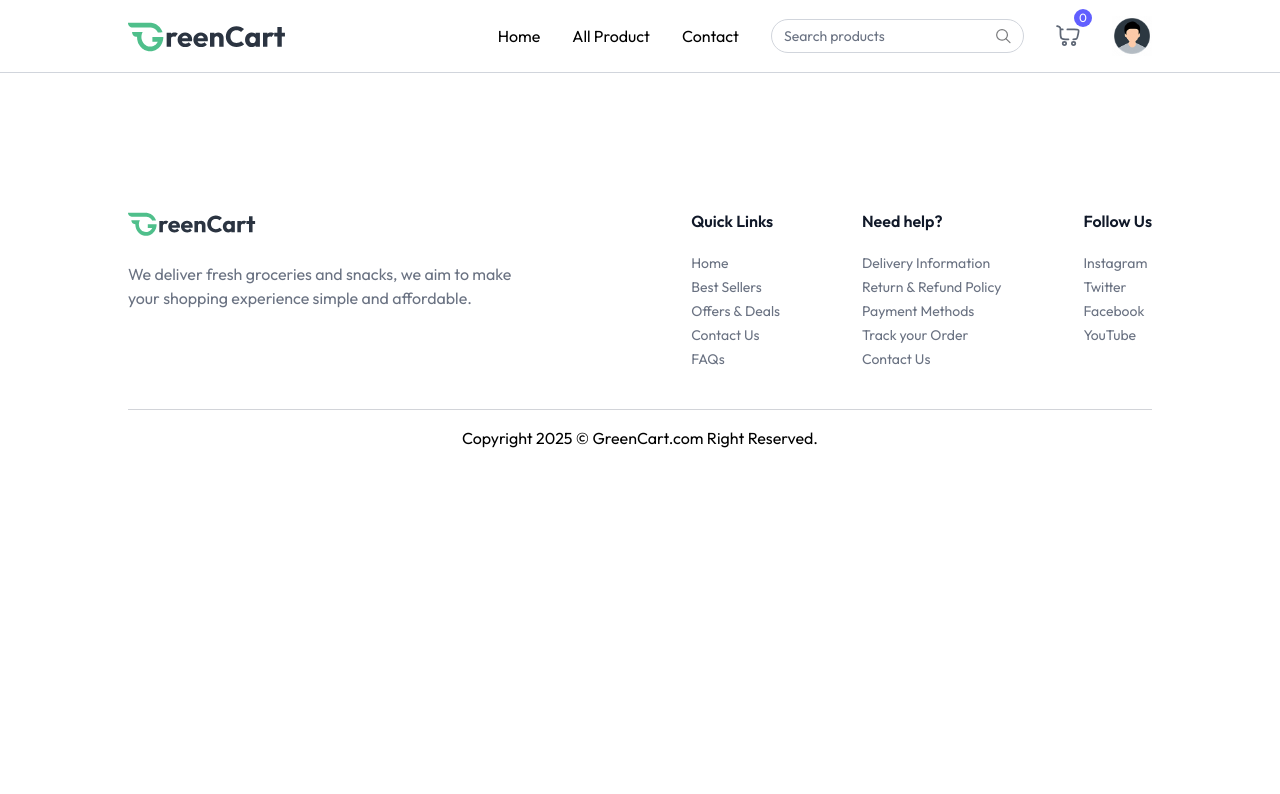
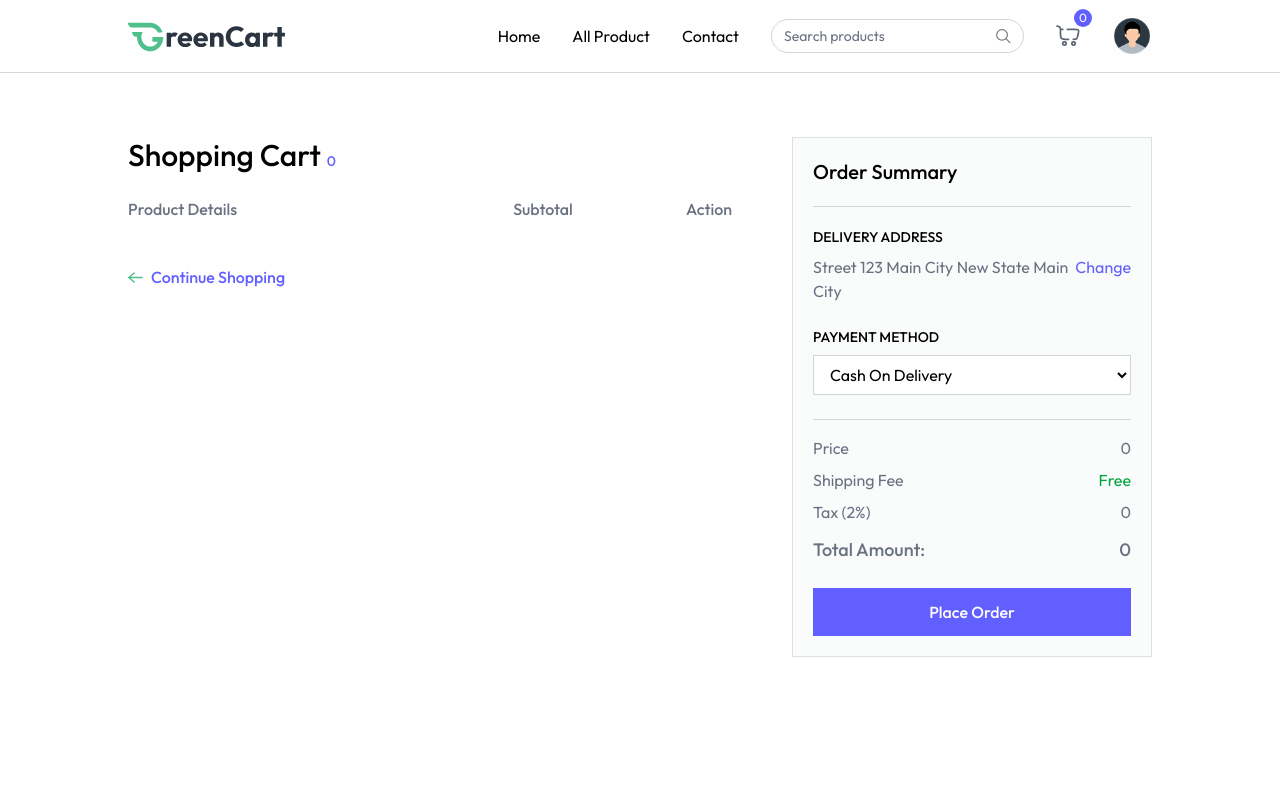
Before and after one commit to ShravaniSindagi00/EcoCart, a React (Vite) app: page /cart in a window 1280 px wide. Shown: the top 794 px of the page. Built offline with nearby package versions, Linux system fonts and the light colour scheme.

Commit message:
cart update

```diff
--- a/src/App.jsx
+++ b/src/App.jsx
@@ -9,6 +9,7 @@ import Login from './components/Login'
 import AllProducts from './pages/AllProducts'
 import ProductCategory from './pages/ProductCategory'
 import ProductDetails from './pages/ProductDetails'
+import Cart from './pages/Cart'
 
 const App = () => {
 const isSellerPath = useLocation().pathname.includes("seller");
@@ -26,6 +27,7 @@ const {showUserLogin} = useAppContext()
           <Route path='/products' element ={<AllProducts/>}/>
           <Route path='/products/:category' element ={<ProductCategory/>}/>
           <Route path='/products/:category/:id' element ={<ProductDetails/>}/>
+          <Route path='/cart' element ={<Cart/>}/>
         </Routes>
       </div>
      {!isSellerPath && <Footer/>}
--- /dev/null
+++ b/src/pages/Cart.jsx
@@ -0,0 +1,152 @@
+import { useEffect, useState } from "react"
+import { useAppContext } from "../context/AppContext"
+import { dummyAddress } from "../assets/greencart_assets/assets"
+import { assets } from '../assets/greencart_assets/assets'
+
+const Cart = () => {
+
+
+
+    const {products, currency, cartItems, removeFromCart, getCartCount, updayeCartItem, navigate, getCartAmount} = useAppContext()
+    const [cartArray, setCartArray] = useState([])
+    const [addresses, setAddresses] = useState(dummyAddress)
+
+
+
+ const [showAddress, setShowAddress] = useState(false)
+ const [selectedAddress, setSelectedAddress] = useState(dummyAddress[0])
+ const [paymentOption, setPaymentOption] = useState("COD")
+
+ const getCart = () =>{
+    let tempArray = []
+    for(const key in cartItems){
+        const product = products.find((item)=> item._id === key)
+        product.quantity = cartItems[key]
+        tempArray.push(product)
+    }
+    setCartArray(tempArray)
+ }
+
+const placeOrder = async () => {
+
+}
+
+
+useEffect(()=>{
+if(products.length >0 && cartItems){
+    getCart()
+}
+ }, [products, cartItems])
+
+
+    return  products.length >0 && cartItems ?  (
+        <div className="flex flex-col md:flex-row mt-16">
+            <div className='flex-1 max-w-4xl'>
+                <h1 className="text-3xl font-medium mb-6">
+                    Shopping Cart <span className="text-sm text-indigo-500">{getCartCount()}</span>
+                </h1>
+
+                <div className="grid grid-cols-[2fr_1fr_1fr] text-gray-500 text-base font-medium pb-3">
+                    <p className="text-left">Product Details</p>
+                    <p className="text-center">Subtotal</p>
+                    <p className="text-center">Action</p>
+                </div>
+
+                {cartArray.map((product, index) => (
+                    <div key={index} className="grid grid-cols-[2fr_1fr_1fr] text-gray-500 items-center text-sm md:text-base font-medium pt-3">
+                        <div className="flex items-center md:gap-6 gap-3">
+                            <div onClick={()=>{
+                                navigate(`/products/${product.category.toLowerCase()}/${product._id}`); scrollTo(0,0)
+                            }} className="cursor-pointer w-24 h-24 flex items-center justify-center border border-gray-300 rounded">
+                                <img className="max-w-full h-full object-cover" src={product.image[0]} alt={product.name} />
+                            </div>
+                            <div>
+                                <p className="hidden md:block font-semibold">{product.name}</p>
+                                <div className="font-normal text-gray-500/70">
+                                    <p>Weight: <span>{product.weight || "N/A"}</span></p>
+                                    <div className='flex items-center'>
+                                        <p>Qty:</p>
+                                        <select className='outline-none'>
+                                            {Array(cartItems[product._id] > 9 ? cartItems[product._id] : 9).fill('').map((_, index) => (
+                                                <option key={index} value={index + 1}>{index + 1}</option>
+                                            ))}
+                                        </select>
+                                    </div>
+                                </div>
+                            </div>
+                        </div>
+                        <p className="text-center">{currency}{product.offerPrice * product.quantity}</p>
+                        <button onClick={() => removeFromCart()} className="cursor-pointer mx-auto">
+                            <img src={assets.refresh_icon} alt="remove"className="inline-block w-6 h-6"/>
+                        </button>
+                    </div>)
+                )}
+
+                <button onClick={()=> {navigate("/products"); scrollTo(0,0)}} className="group cursor-pointer flex items-center mt-8 gap-2 text-indigo-500 font-medium">
+                    <img className="group-hover:-translate-x-1 transition" src={assets.arrow_right_icon_colored} alt="arrow" />
+                    Continue Shopping
+                </button>
+
+            </div>
+
+            <div className="max-w-[360px] w-full bg-gray-100/40 p-5 max-md:mt-16 border border-gray-300/70">
+                <h2 className="text-xl md:text-xl font-medium">Order Summary</h2>
+                <hr className="border-gray-300 my-5" />
+
+                <div className="mb-6">
+                    <p className="text-sm font-medium uppercase">Delivery Address</p>
+                    <div className="relative flex justify-between items-start mt-2">
+                        <p className="text-gray-500">{selectedAddress ? `${selectedAddress.street} ${selectedAddress.city} ${selectedAddress.state} ${selectedAddress.city}` : "No address found"}</p>
+                        <button onClick={() => setShowAddress(!showAddress)} className="text-indigo-500 hover:underline cursor-pointer">
+                            Change
+                        </button>
+                        {showAddress && (
+                            <div className="absolute top-12 py-1 bg-white border border-gray-300 text-sm w-full">
+                               {  addresses.map((address, index)=>(<p onClick={() => {
+                                setSelectedAddress(address);
+                                setShowAddress(false)}} className="text-gray-500 p-2 hover:bg-gray-100">
+                                {address.street},  {address.city} ,  {address.state} ,  {address.country}
+                                </p>))}
+
+                                <p onClick={() => navigate("/add-address")} className="text-indigo-500 text-center cursor-pointer p-2 hover:bg-indigo-500/10">
+                                    Add address
+                                </p>
+                            </div>
+                        )}
+                    </div>
+
+                    <p className="text-sm font-medium uppercase mt-6">Payment Method</p>
+
+                    <select onChange={e => setPaymentOption(e.target.value)} className="w-full border border-gray-300 bg-white px-3 py-2 mt-2 outline-none">
+                        <option value="COD">Cash On Delivery</option>
+                        <option value="Online">Online Payment</option>
+                    </select>
+                </div>
+
+                <hr className="border-gray-300" />
+
+                <div className="text-gray-500 mt-4 space-y-2">
+                    <p className="flex justify-between">
+                        <span>Price</span><span>{currency}{getCartAmount()}</span>
+                    </p>
+                    <p className="flex justify-between">
+                        <span>Shipping Fee</span><span className="text-green-600">Free</span>
+                    </p>
+                    <p className="flex justify-between">
+                        <span>Tax (2%)</span><span>{currency}{getCartAmount()*2/100}</span>
+                    </p>
+                    <p className="flex justify-between text-lg font-medium mt-3">
+                        <span>Total Amount:</span><span>
+                            {currency}{getCartAmount() + getCartAmount()*2/100}</span>
+                    </p>
+                </div>
+
+                <button onClick={placeOrder} className="w-full py-3 mt-6 cursor-pointer bg-indigo-500 text-white font-medium hover:bg-indigo-600 transition">
+                 {paymentOption ==="COD" ? "Place Order": "Proceed to checkout"}
+                </button>
+            </div>
+        </div>
+    ) : null
+}
+
+export default Cart
```
